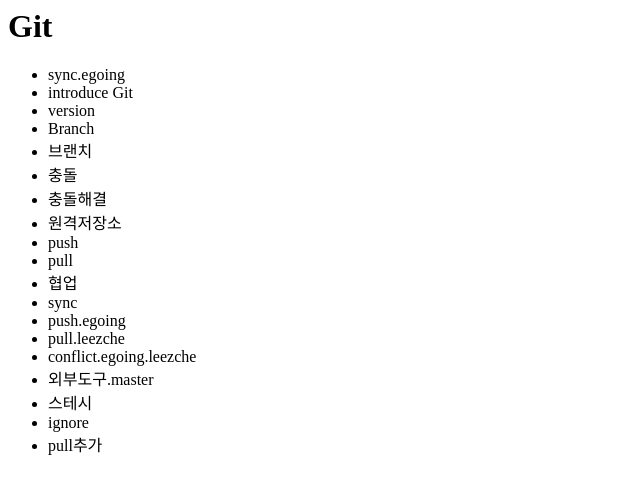
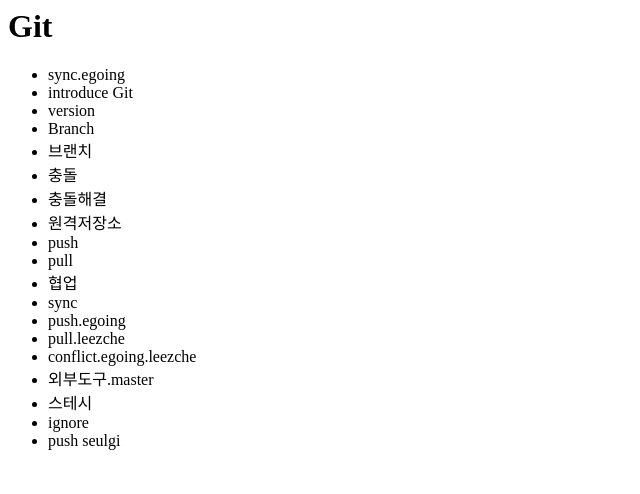
Before and after one commit to seulgi572/opentutorials_git_seulgi, a plain HTML site: page index2.html in a window 1280 px wide. Shown: the full height of the page, 0-640 px from the left. Drawn offline with Linux system fonts and the light colour scheme.

Commit message:
push seulgi

```diff
--- a/index2.html
+++ b/index2.html
@@ -26,7 +26,7 @@
             <li>외부도구.master</li>
             <li>스테시</li>
             <li>ignore</li>
-            <li>pull추가</li>
+            <li>push seulgi</li>
         </ul>
     </body>
 </html>
```
